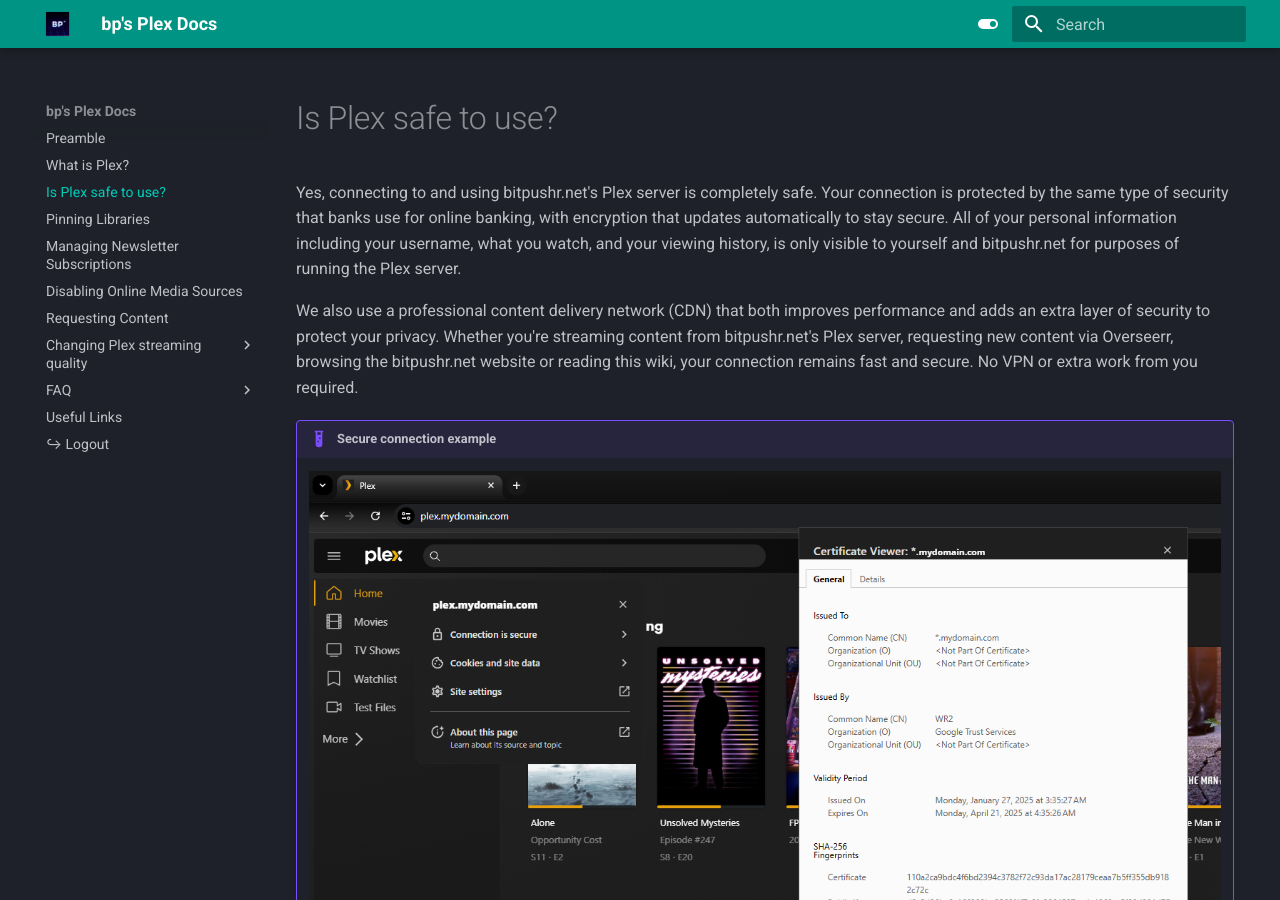
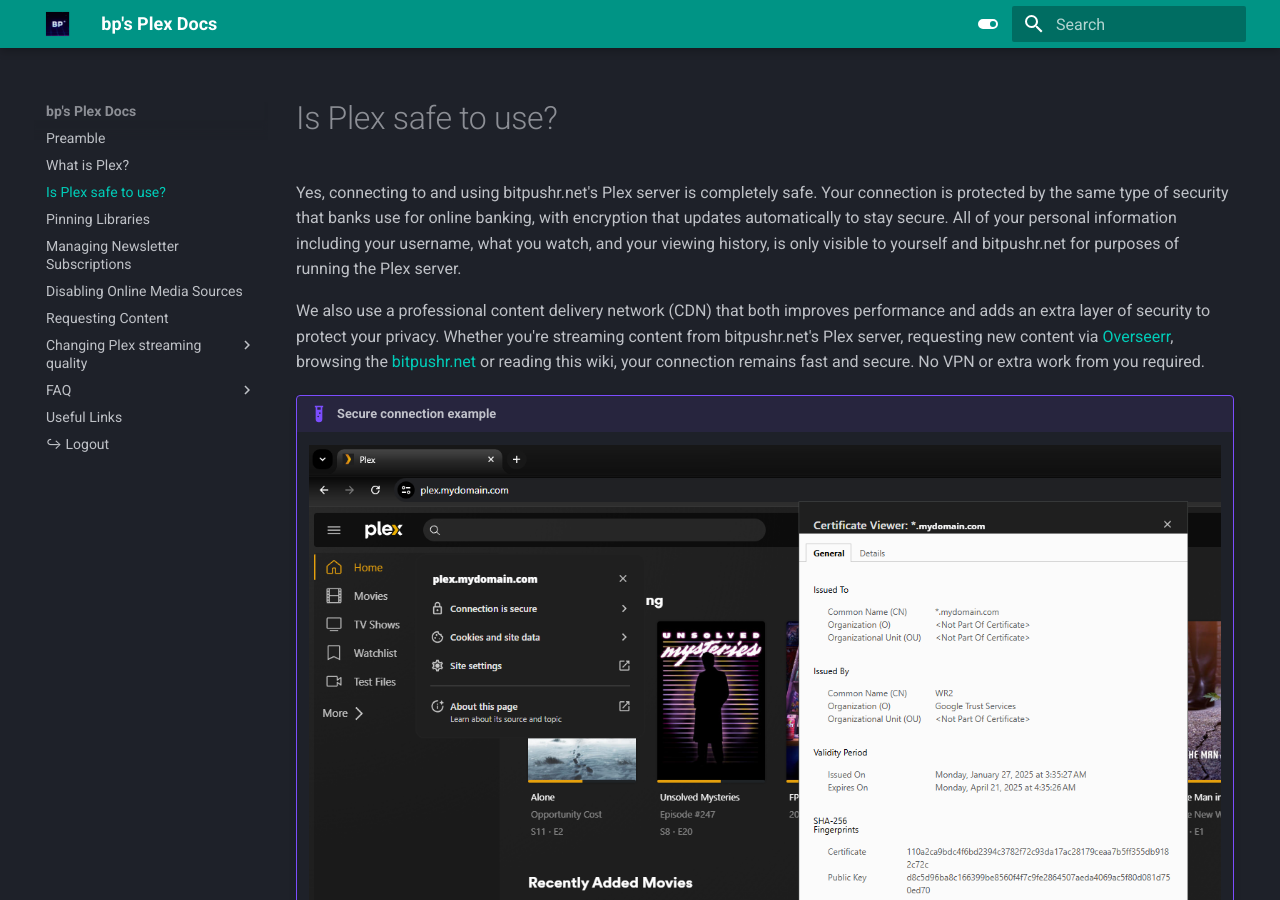
Before and after one commit to bitpushr/plexdocs, an MkDocs documentation site: the page built from docs/plex-safety.md, in a window 1280 px wide and 900 px high. Built offline with MkDocs 1.6.1 and Material for MkDocs 9.7.7, drawn with Linux system fonts in a browser that asks for light colours.

Commit message:
Update plex safety

```diff
--- a/docs/plex-safety.md
+++ b/docs/plex-safety.md
@@ -4,7 +4,7 @@
 
 Yes, connecting to and using bitpushr.net's Plex server is completely safe. Your connection is protected by the same type of security that banks use for online banking, with encryption that updates automatically to stay secure. All of your personal information including your username, what you watch, and your viewing history, is only visible to yourself and bitpushr.net for purposes of running the Plex server.
 
-We also use a professional content delivery network (CDN) that both improves performance and adds an extra layer of security to protect your privacy. Whether you're streaming content from bitpushr.net's Plex server, requesting new content via Overseerr, browsing the bitpushr.net website or reading this wiki, your connection remains fast and secure. No VPN or extra work from you required.
+We also use a professional content delivery network (CDN) that both improves performance and adds an extra layer of security to protect your privacy. Whether you're streaming content from bitpushr.net's Plex server, requesting new content via [Overseerr](https://overseerr.bitpushr.net), browsing the [bitpushr.net](https://bitpushr.net) or reading this wiki, your connection remains fast and secure. No VPN or extra work from you required.
 
 !!! example "Secure connection example"
 
```
